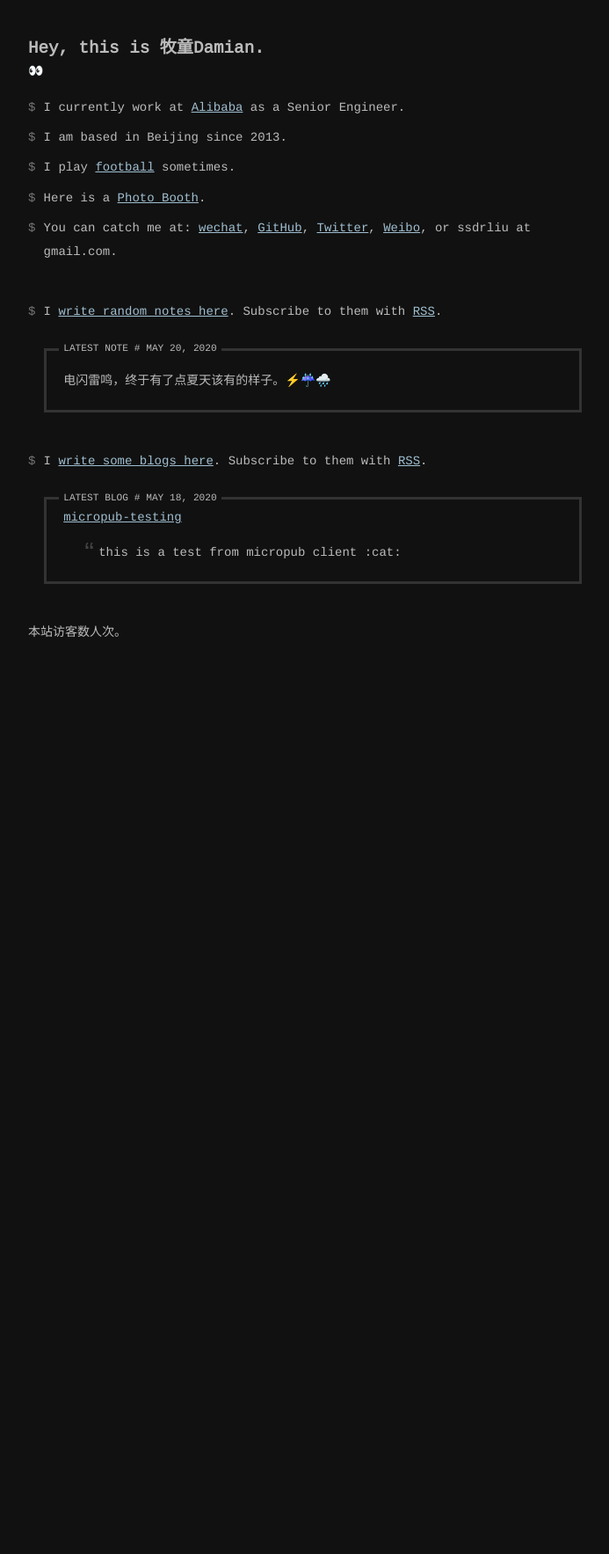
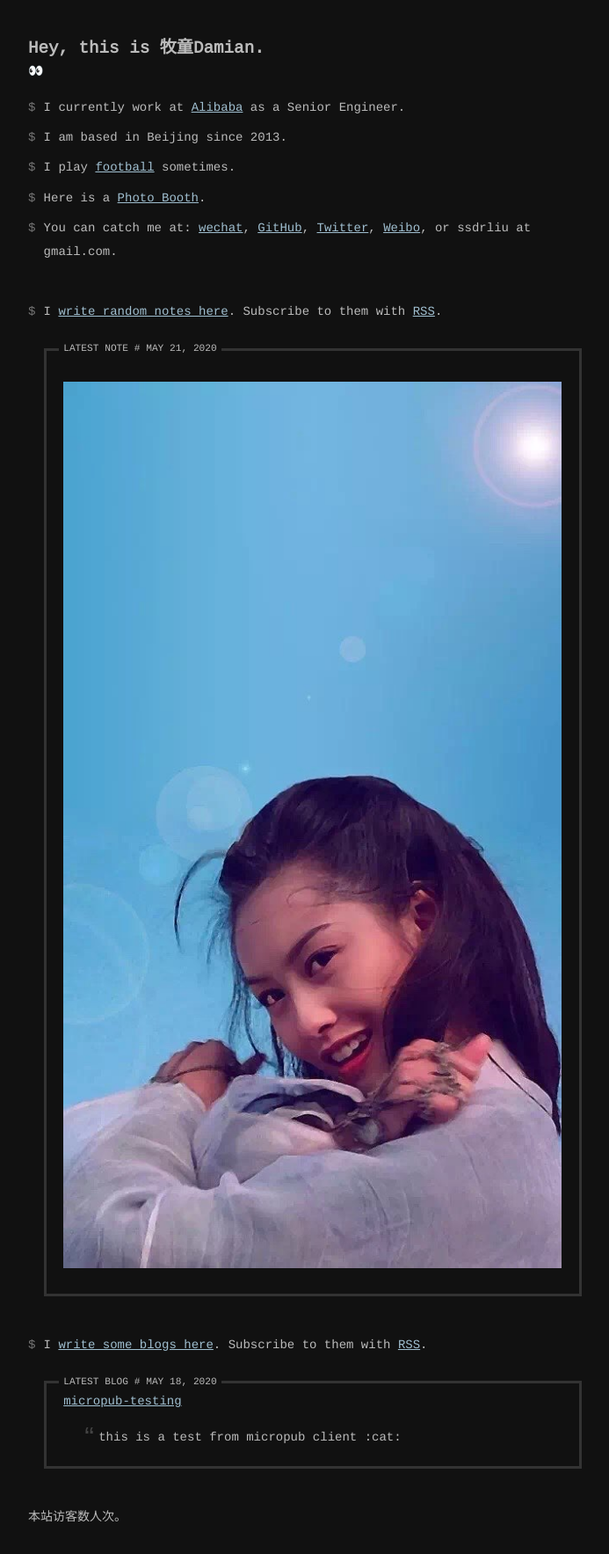
Before and after one commit to ssdr/site, a Jekyll site: the page built from index.html, in a window 1280 px wide. Shown: the whole page at 88% size, without its empty margins (293-986 px from the left). Built offline with Jekyll 4.4.1, drawn with Linux system fonts in a browser that asks for light colours; comment, search, counter and statistics services are not loaded; before the commit the page ends 900 px from its top, so only the background shows below that.

Commit message:
📝 Update an entry via micropub

```diff
--- a/_data/notes.yml
+++ b/_data/notes.yml
@@ -1,3 +1,7 @@
+- date: 2020/05/21 17:53
+  content: |
+    ![](https://damian.life/images/4351501-image.jpg)
+
 - date: 2020/05/20 18:15
   content: |
     电闪雷鸣，终于有了点夏天该有的样子。⚡☔🌧️
```
